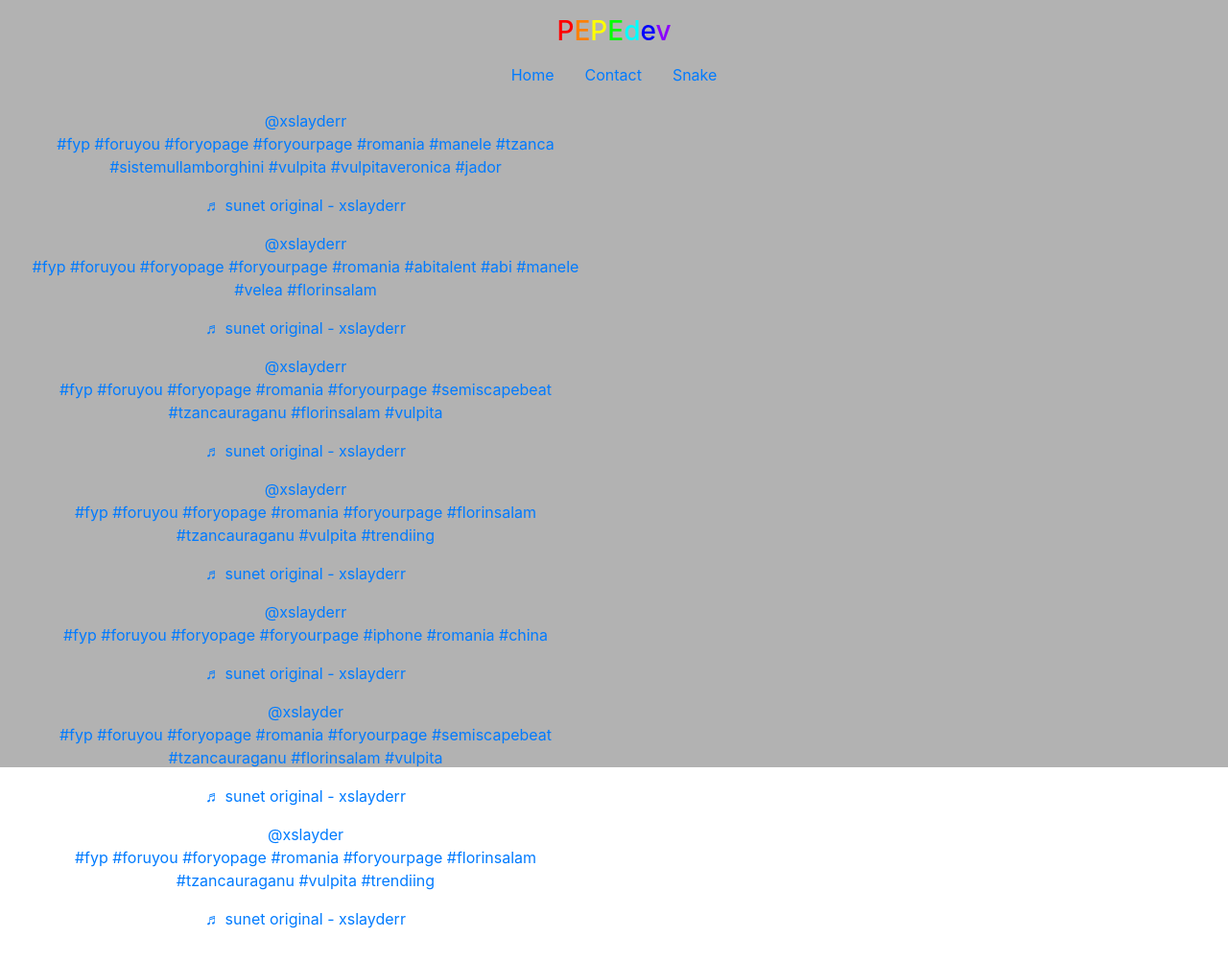
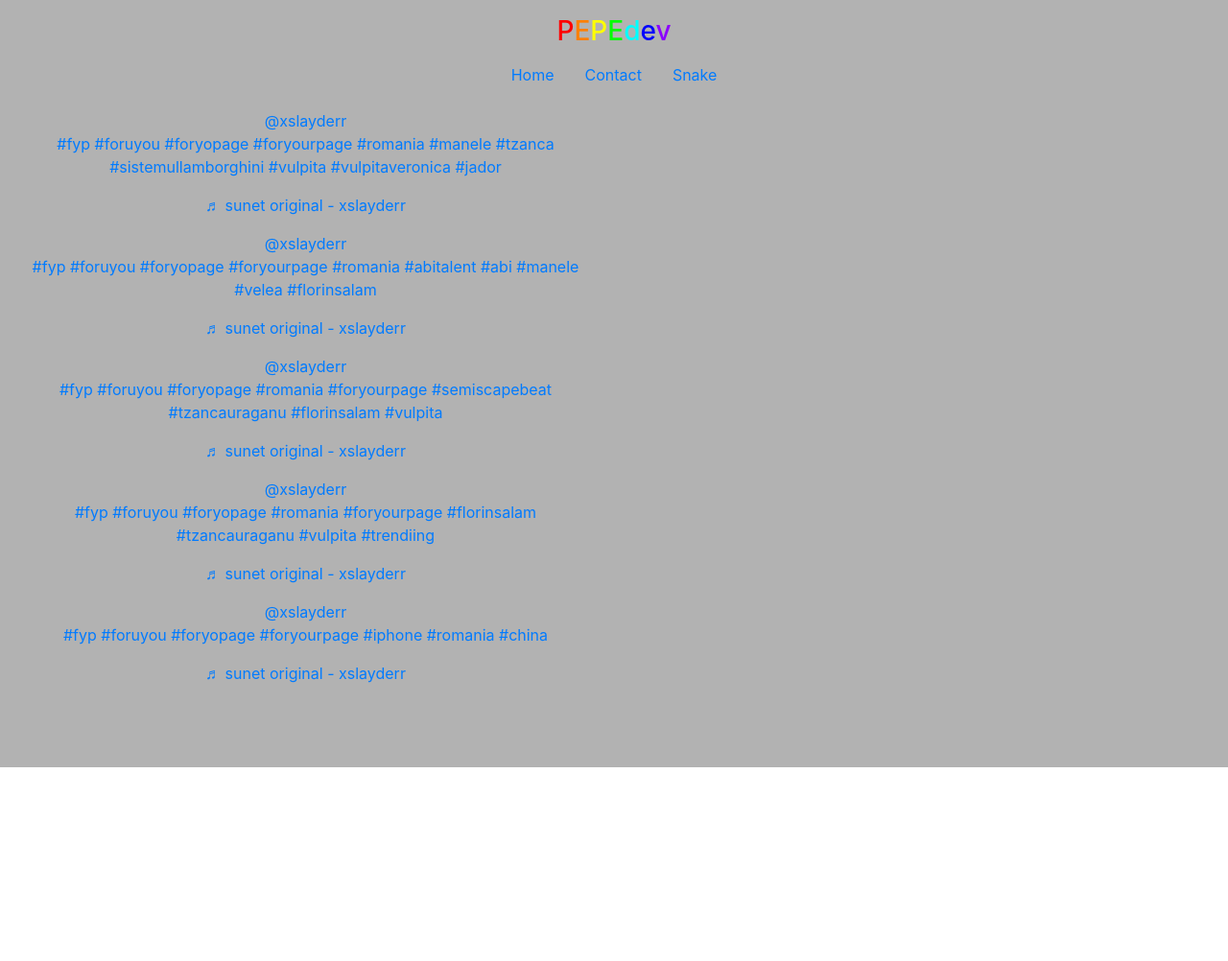
Before and after one commit to AlexPGdev/pepe, a plain HTML site: page trapperureal.html in a window 1280 px wide. Shown: the whole page at 96% size. After the commit the page ends 800 px from the top, so only its background shows below. Drawn offline with Linux system fonts and the light colour scheme; a script that the page names is missing.

Commit message:
Update trapperureal.html

```diff
--- a/trapperureal.html
+++ b/trapperureal.html
@@ -40,5 +40,3 @@ async src="https://www.tiktok.com/embed.js"></script>
 <blockquote class="tiktok-embed" cite="https://www.tiktok.com/@xslayderr/video/6791853533638495494" data-video-id="6791853533638495494" style="max-width: 605px;min-width: 325px;" > <section> <a target="_blank" title="@xslayderr" href="https://www.tiktok.com/@xslayderr">@xslayderr</a> <p><a title="fyp" target="_blank" href="https://www.tiktok.com/tag/fyp">#fyp</a> <a title="foruyou" target="_blank" href="https://www.tiktok.com/tag/foruyou">#foruyou</a> <a title="foryopage" target="_blank" href="https://www.tiktok.com/tag/foryopage">#foryopage</a> <a title="romania" target="_blank" href="https://www.tiktok.com/tag/romania">#romania</a> <a title="foryourpage" target="_blank" href="https://www.tiktok.com/tag/foryourpage">#foryourpage</a> <a title="semiscapebeat" target="_blank" href="https://www.tiktok.com/tag/semiscapebeat">#semiscapebeat</a> <a title="tzancauraganu" target="_blank" href="https://www.tiktok.com/tag/tzancauraganu">#tzancauraganu</a> <a title="florinsalam" target="_blank" href="https://www.tiktok.com/tag/florinsalam">#florinsalam</a> <a title="vulpita" target="_blank" href="https://www.tiktok.com/tag/vulpita">#vulpita</a></p> <a target="_blank" title="♬ sunet original - xslayderr" href="https://www.tiktok.com/music/sunet-original-6791467888491399941">♬ sunet original - xslayderr</a> </section> </blockquote> <script async src="https://www.tiktok.com/embed.js"></script>
 	    <blockquote class="tiktok-embed" cite="https://www.tiktok.com/@xslayderr/video/6791857472232623366" data-video-id="6791857472232623366" style="max-width: 605px;min-width: 325px;" > <section> <a target="_blank" title="@xslayderr" href="https://www.tiktok.com/@xslayderr">@xslayderr</a> <p><a title="fyp" target="_blank" href="https://www.tiktok.com/tag/fyp">#fyp</a> <a title="foruyou" target="_blank" href="https://www.tiktok.com/tag/foruyou">#foruyou</a> <a title="foryopage" target="_blank" href="https://www.tiktok.com/tag/foryopage">#foryopage</a> <a title="romania" target="_blank" href="https://www.tiktok.com/tag/romania">#romania</a> <a title="foryourpage" target="_blank" href="https://www.tiktok.com/tag/foryourpage">#foryourpage</a> <a title="florinsalam" target="_blank" href="https://www.tiktok.com/tag/florinsalam">#florinsalam</a> <a title="tzancauraganu" target="_blank" href="https://www.tiktok.com/tag/tzancauraganu">#tzancauraganu</a> <a title="vulpita" target="_blank" href="https://www.tiktok.com/tag/vulpita">#vulpita</a> <a title="trendiing" target="_blank" href="https://www.tiktok.com/tag/trendiing">#trendiing</a></p> <a target="_blank" title="♬ sunet original - xslayderr" href="https://www.tiktok.com/music/sunet-original-6791335863352756997">♬ sunet original - xslayderr</a> </section> </blockquote> <script async src="https://www.tiktok.com/embed.js"></script>
 <blockquote class="tiktok-embed" cite="https://www.tiktok.com/@xslayderr/video/6791166469234363654" data-video-id="6791166469234363654" style="max-width: 605px;min-width: 325px;" > <section> <a target="_blank" title="@xslayderr" href="https://www.tiktok.com/@xslayderr">@xslayderr</a> <p><a title="fyp" target="_blank" href="https://www.tiktok.com/tag/fyp">#fyp</a> <a title="foruyou" target="_blank" href="https://www.tiktok.com/tag/foruyou">#foruyou</a> <a title="foryopage" target="_blank" href="https://www.tiktok.com/tag/foryopage">#foryopage</a> <a title="foryourpage" target="_blank" href="https://www.tiktok.com/tag/foryourpage">#foryourpage</a> <a title="iphone" target="_blank" href="https://www.tiktok.com/tag/iphone">#iphone</a> <a title="romania" target="_blank" href="https://www.tiktok.com/tag/romania">#romania</a> <a title="china" target="_blank" href="https://www.tiktok.com/tag/china">#china</a></p> <a target="_blank" title="♬ sunet original - xslayderr" href="https://www.tiktok.com/music/sunet-original-6791134165820590854">♬ sunet original - xslayderr</a> </section> </blockquote> <script async src="https://www.tiktok.com/embed.js"></script>
-<blockquote class="tiktok-embed" cite="https://www.tiktok.com/@xslayder/video/6791853533638495494" data-video-id="6791853533638495494" style="max-width: 605px;min-width: 325px;" > <section> <a target="_blank" title="@xslayder" href="https://www.tiktok.com/@xslayder">@xslayder</a> <p><a title="fyp" target="_blank" href="https://www.tiktok.com/tag/fyp">#fyp</a> <a title="foruyou" target="_blank" href="https://www.tiktok.com/tag/foruyou">#foruyou</a> <a title="foryopage" target="_blank" href="https://www.tiktok.com/tag/foryopage">#foryopage</a> <a title="romania" target="_blank" href="https://www.tiktok.com/tag/romania">#romania</a> <a title="foryourpage" target="_blank" href="https://www.tiktok.com/tag/foryourpage">#foryourpage</a> <a title="semiscapebeat" target="_blank" href="https://www.tiktok.com/tag/semiscapebeat">#semiscapebeat</a> <a title="tzancauraganu" target="_blank" href="https://www.tiktok.com/tag/tzancauraganu">#tzancauraganu</a> <a title="florinsalam" target="_blank" href="https://www.tiktok.com/tag/florinsalam">#florinsalam</a> <a title="vulpita" target="_blank" href="https://www.tiktok.com/tag/vulpita">#vulpita</a></p> <a target="_blank" title="♬ sunet original - xslayderr" href="https://www.tiktok.com/music/sunet-original-6791467888491399941">♬ sunet original - xslayderr</a> </section> </blockquote> <script async src="https://www.tiktok.com/embed.js"></script>
-	    <blockquote class="tiktok-embed" cite="https://www.tiktok.com/@xslayder/video/6791857472232623366" data-video-id="6791857472232623366" style="max-width: 605px;min-width: 325px;" > <section> <a target="_blank" title="@xslayder" href="https://www.tiktok.com/@xslayder">@xslayder</a> <p><a title="fyp" target="_blank" href="https://www.tiktok.com/tag/fyp">#fyp</a> <a title="foruyou" target="_blank" href="https://www.tiktok.com/tag/foruyou">#foruyou</a> <a title="foryopage" target="_blank" href="https://www.tiktok.com/tag/foryopage">#foryopage</a> <a title="romania" target="_blank" href="https://www.tiktok.com/tag/romania">#romania</a> <a title="foryourpage" target="_blank" href="https://www.tiktok.com/tag/foryourpage">#foryourpage</a> <a title="florinsalam" target="_blank" href="https://www.tiktok.com/tag/florinsalam">#florinsalam</a> <a title="tzancauraganu" target="_blank" href="https://www.tiktok.com/tag/tzancauraganu">#tzancauraganu</a> <a title="vulpita" target="_blank" href="https://www.tiktok.com/tag/vulpita">#vulpita</a> <a title="trendiing" target="_blank" href="https://www.tiktok.com/tag/trendiing">#trendiing</a></p> <a target="_blank" title="♬ sunet original - xslayderr" href="https://www.tiktok.com/music/sunet-original-6791335863352756997">♬ sunet original - xslayderr</a> </section> </blockquote> <script async src="https://www.tiktok.com/embed.js"></script>
```
